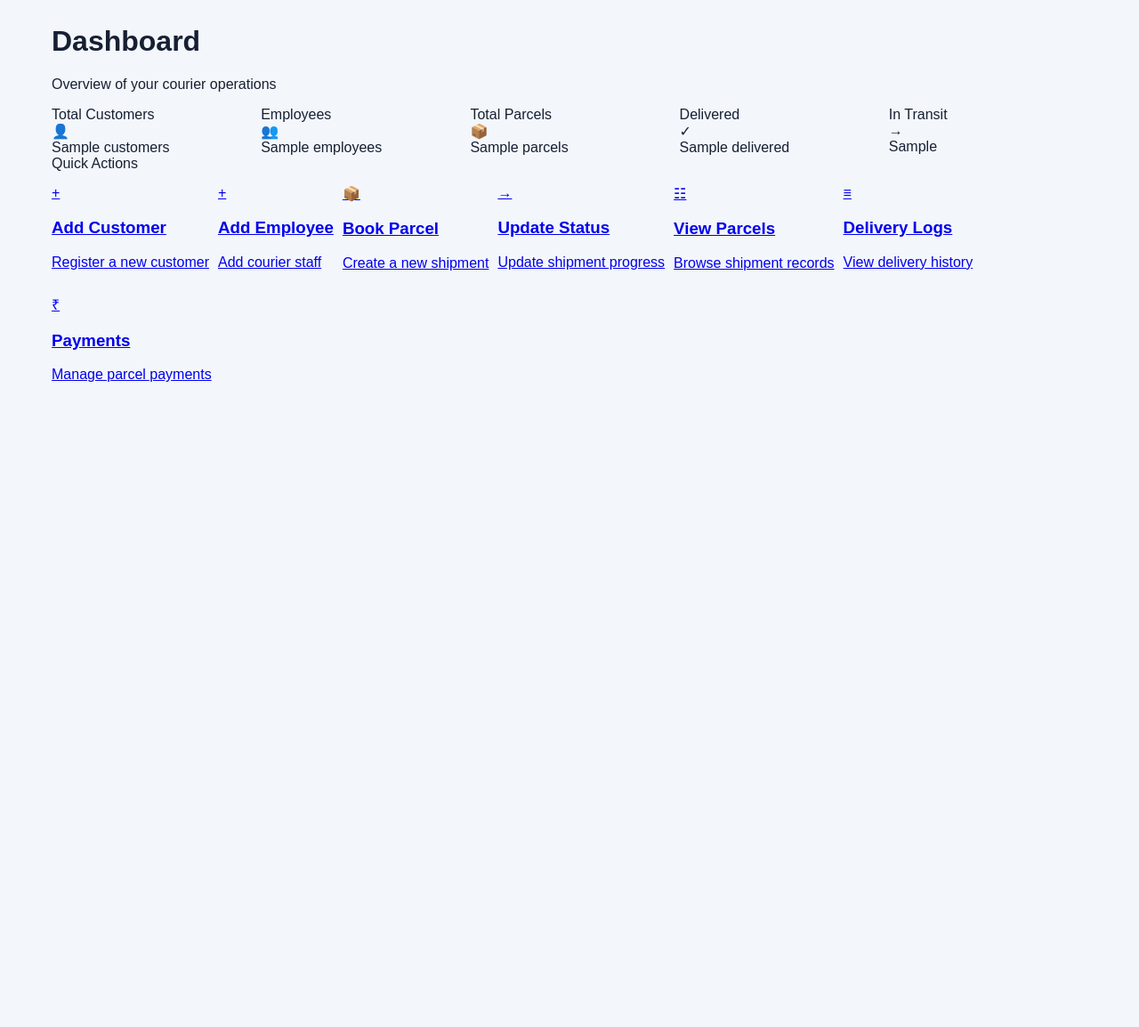
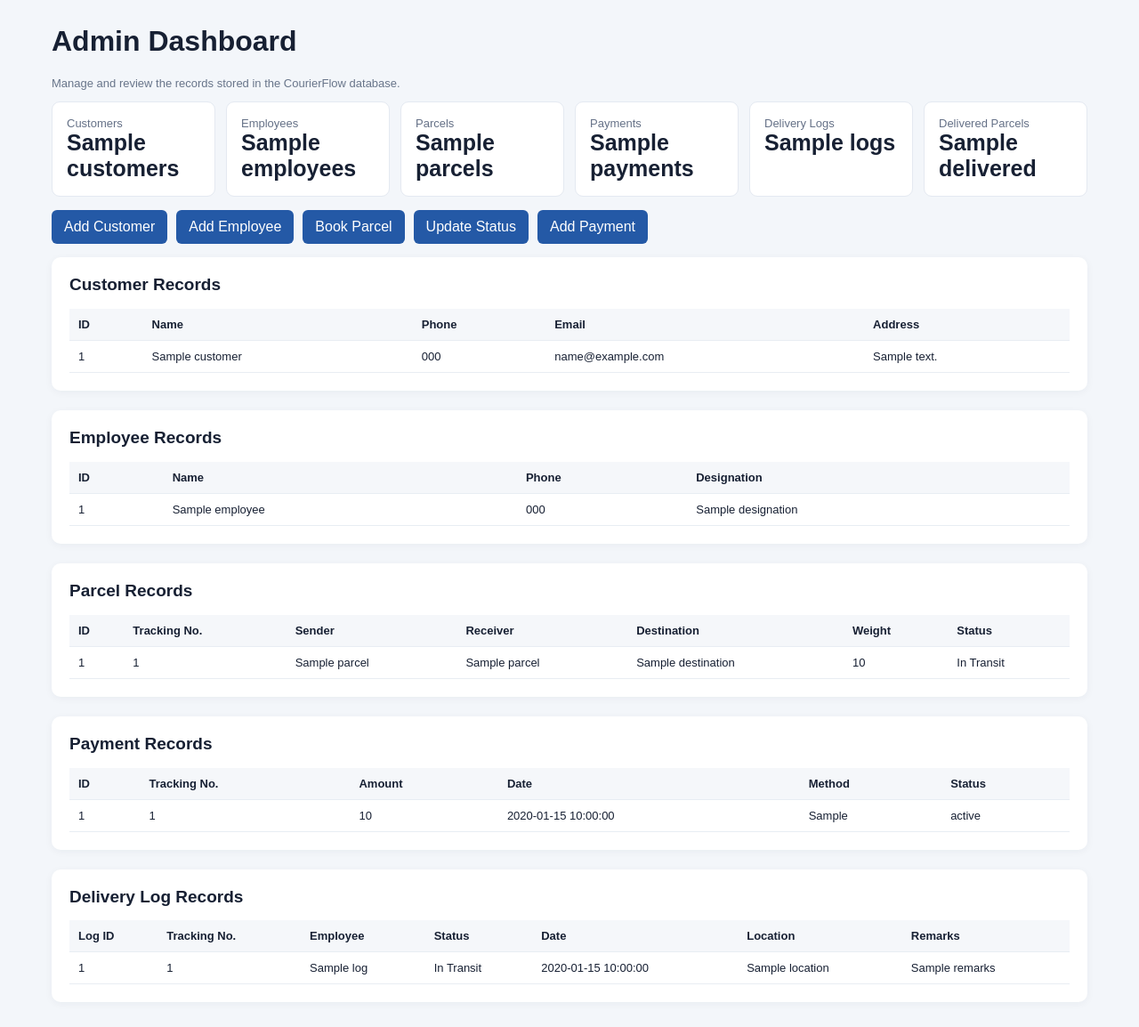
Before and after one commit to tharunrajkperiye-a11y/courier-delivery-management-system, a Flask app: template templates/index.html in a window 1280 px wide. Shown: the part 58-1212 px from the top of the page at 89% size. Before the commit the page ends 487 px from the top, so only its background shows below. Run offline with Flask 3, Linux system fonts and the light colour scheme; the template is opened without the code that fills it: most values are stand-ins (such as "Sample title", 1, 10 or a date in 2020); parts of the project's set-up code (start-up, migrations or seed data) failed here and were passed over.

Commit message:
Refactor dashboard layout and enhance content sections
Updated the dashboard layout and added new statistics and actions sections. Improved titles and organized content for better user experience.

```diff
--- a/templates/index.html
+++ b/templates/index.html
@@ -1,252 +1,46 @@
 {% extends "base.html" %}
-
-{% block title %}
-Dashboard - CourierFlow
-{% endblock %}
-
-
+{% block title %}Dashboard | CourierFlow{% endblock %}
 {% block content %}
-
-<div class="page-header">
-
-    <h1>Dashboard</h1>
-
-    <p>
-        Overview of your courier operations
-    </p>
-
+<h1>Admin Dashboard</h1>
+<p class="muted">Manage and review the records stored in the CourierFlow database.</p>
+<div class="stats">
+  <div class="stat"><span>Customers</span><b>{{ stats.customers }}</b></div>
+  <div class="stat"><span>Employees</span><b>{{ stats.employees }}</b></div>
+  <div class="stat"><span>Parcels</span><b>{{ stats.parcels }}</b></div>
+  <div class="stat"><span>Payments</span><b>{{ stats.payments }}</b></div>
+  <div class="stat"><span>Delivery Logs</span><b>{{ stats.logs }}</b></div>
+  <div class="stat"><span>Delivered Parcels</span><b>{{ stats.delivered }}</b></div>
+</div>
+<div class="actions">
+  <a class="btn" href="{{ url_for('add_customer') }}">Add Customer</a>
+  <a class="btn" href="{{ url_for('add_employee') }}">Add Employee</a>
+  <a class="btn" href="{{ url_for('book_parcel') }}">Book Parcel</a>
+  <a class="btn" href="{{ url_for('update_status') }}">Update Status</a>
+  <a class="btn" href="{{ url_for('payment') }}">Add Payment</a>
 </div>
 
+<div class="panel"><h2>Customer Records</h2><div class="table-wrap"><table>
+<tr><th>ID</th><th>Name</th><th>Phone</th><th>Email</th><th>Address</th></tr>
+{% for r in customers %}<tr><td>{{r.customer_id}}</td><td>{{r.name}}</td><td>{{r.phone}}</td><td>{{r.email}}</td><td>{{r.address}}</td></tr>{% else %}<tr><td colspan="5">No customer records yet.</td></tr>{% endfor %}
+</table></div></div>
 
-<!-- STATISTICS -->
+<div class="panel"><h2>Employee Records</h2><div class="table-wrap"><table>
+<tr><th>ID</th><th>Name</th><th>Phone</th><th>Designation</th></tr>
+{% for r in employees %}<tr><td>{{r.employee_id}}</td><td>{{r.name}}</td><td>{{r.phone}}</td><td>{{r.designation}}</td></tr>{% else %}<tr><td colspan="4">No employee records yet.</td></tr>{% endfor %}
+</table></div></div>
 
-<div class="stats">
+<div class="panel"><h2>Parcel Records</h2><div class="table-wrap"><table>
+<tr><th>ID</th><th>Tracking No.</th><th>Sender</th><th>Receiver</th><th>Destination</th><th>Weight</th><th>Status</th></tr>
+{% for r in parcels %}<tr><td>{{r.parcel_id}}</td><td>{{r.tracking_number}}</td><td>{{r.sender_name}}</td><td>{{r.receiver_name}}</td><td>{{r.destination}}</td><td>{{r.weight}}</td><td>{{r.delivery_status}}</td></tr>{% else %}<tr><td colspan="7">No parcel records yet.</td></tr>{% endfor %}
+</table></div></div>
 
+<div class="panel"><h2>Payment Records</h2><div class="table-wrap"><table>
+<tr><th>ID</th><th>Tracking No.</th><th>Amount</th><th>Date</th><th>Method</th><th>Status</th></tr>
+{% for r in payments %}<tr><td>{{r.payment_id}}</td><td>{{r.tracking_number}}</td><td>{{r.amount}}</td><td>{{r.payment_date}}</td><td>{{r.payment_method}}</td><td>{{r.payment_status}}</td></tr>{% else %}<tr><td colspan="6">No payment records yet.</td></tr>{% endfor %}
+</table></div></div>
 
-    <div class="stat-card">
-
-        <div class="stat-top">
-
-            <div class="stat-title">
-                Total Customers
-            </div>
-
-            <div class="stat-icon">
-                👤
-            </div>
-
-        </div>
-
-        <div class="stat-number">
-            {{ customers }}
-        </div>
-
-    </div>
-
-
-    <div class="stat-card">
-
-        <div class="stat-top">
-
-            <div class="stat-title">
-                Employees
-            </div>
-
-            <div class="stat-icon">
-                👥
-            </div>
-
-        </div>
-
-        <div class="stat-number">
-            {{ employees }}
-        </div>
-
-    </div>
-
-
-    <div class="stat-card">
-
-        <div class="stat-top">
-
-            <div class="stat-title">
-                Total Parcels
-            </div>
-
-            <div class="stat-icon">
-                📦
-            </div>
-
-        </div>
-
-        <div class="stat-number">
-            {{ parcels }}
-        </div>
-
-    </div>
-
-
-    <div class="stat-card">
-
-        <div class="stat-top">
-
-            <div class="stat-title">
-                Delivered
-            </div>
-
-            <div class="stat-icon">
-                ✓
-            </div>
-
-        </div>
-
-        <div class="stat-number">
-            {{ delivered }}
-        </div>
-
-    </div>
-
-
-    <div class="stat-card">
-
-        <div class="stat-top">
-
-            <div class="stat-title">
-                In Transit
-            </div>
-
-            <div class="stat-icon">
-                →
-            </div>
-
-        </div>
-
-        <div class="stat-number">
-            {{ in_transit }}
-        </div>
-
-    </div>
-
-
-</div>
-
-
-<!-- QUICK ACTIONS -->
-
-<div class="section-title">
-    Quick Actions
-</div>
-
-
-<div class="actions">
-
-
-    <a href="/add-customer" class="action-card">
-
-        <div class="action-icon">
-            +
-        </div>
-
-        <h3>Add Customer</h3>
-
-        <p>
-            Register a new customer
-        </p>
-
-    </a>
-
-
-    <a href="/add-employee" class="action-card">
-
-        <div class="action-icon">
-            +
-        </div>
-
-        <h3>Add Employee</h3>
-
-        <p>
-            Add courier staff
-        </p>
-
-    </a>
-
-
-    <a href="/book-parcel" class="action-card">
-
-        <div class="action-icon">
-            📦
-        </div>
-
-        <h3>Book Parcel</h3>
-
-        <p>
-            Create a new shipment
-        </p>
-
-    </a>
-
-
-    <a href="/update-status" class="action-card">
-
-        <div class="action-icon">
-            →
-        </div>
-
-        <h3>Update Status</h3>
-
-        <p>
-            Update shipment progress
-        </p>
-
-    </a>
-
-
-    <a href="/parcels" class="action-card">
-
-        <div class="action-icon">
-            ☷
-        </div>
-
-        <h3>View Parcels</h3>
-
-        <p>
-            Browse shipment records
-        </p>
-
-    </a>
-
-
-    <a href="/logs" class="action-card">
-
-        <div class="action-icon">
-            ≡
-        </div>
-
-        <h3>Delivery Logs</h3>
-
-        <p>
-            View delivery history
-        </p>
-
-    </a>
-
-
-    <a href="/payment" class="action-card">
-
-        <div class="action-icon">
-            ₹
-        </div>
-
-        <h3>Payments</h3>
-
-        <p>
-            Manage parcel payments
-        </p>
-
-    </a>
-
-
-</div>
-
-
+<div class="panel"><h2>Delivery Log Records</h2><div class="table-wrap"><table>
+<tr><th>Log ID</th><th>Tracking No.</th><th>Employee</th><th>Status</th><th>Date</th><th>Location</th><th>Remarks</th></tr>
+{% for r in logs %}<tr><td>{{r.log_id}}</td><td>{{r.tracking_number}}</td><td>{{r.employee_name}}</td><td>{{r.status}}</td><td>{{r.status_date}}</td><td>{{r.location}}</td><td>{{r.remarks}}</td></tr>{% else %}<tr><td colspan="7">No delivery log records yet.</td></tr>{% endfor %}
+</table></div></div>
 {% endblock %}
```
